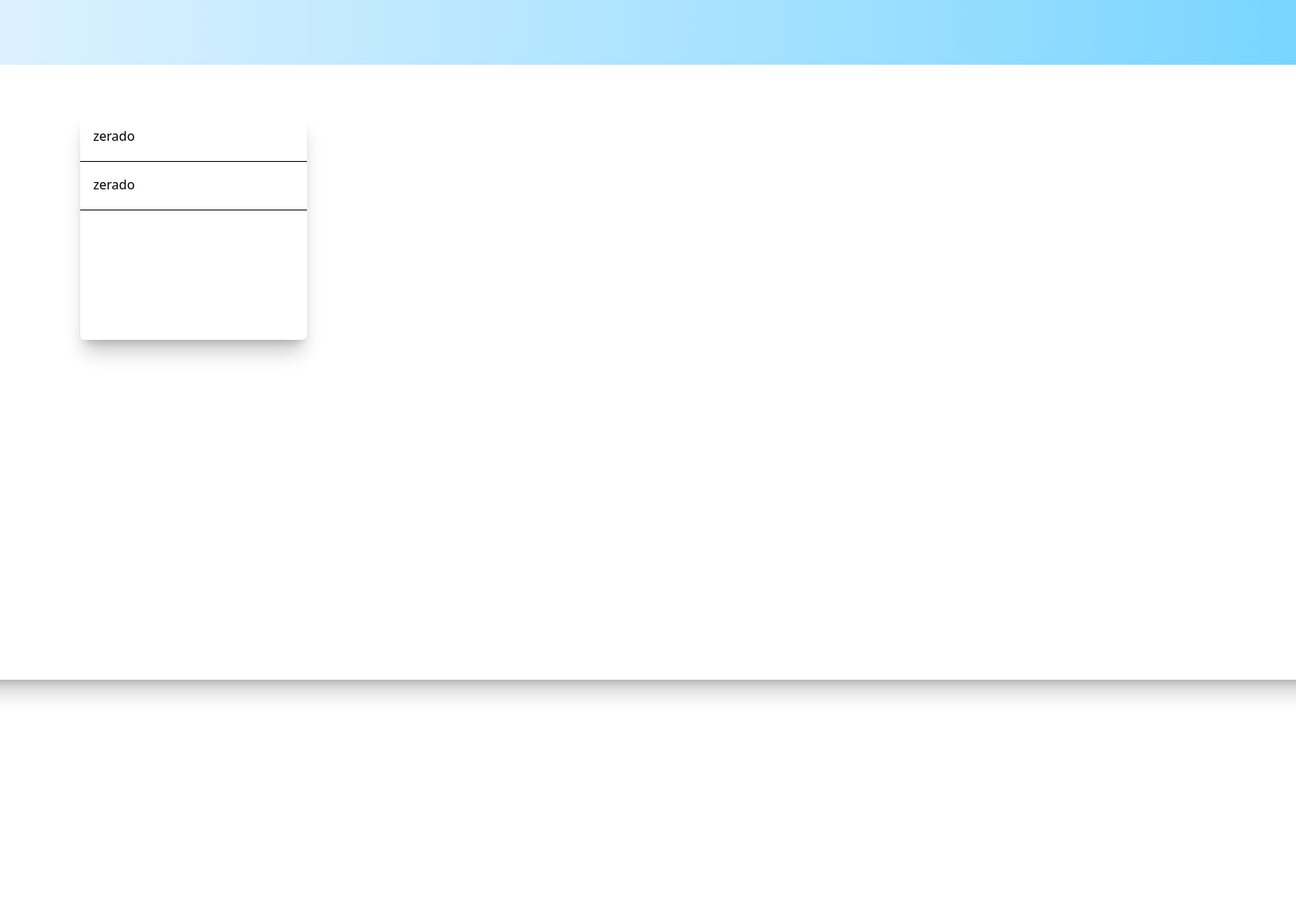
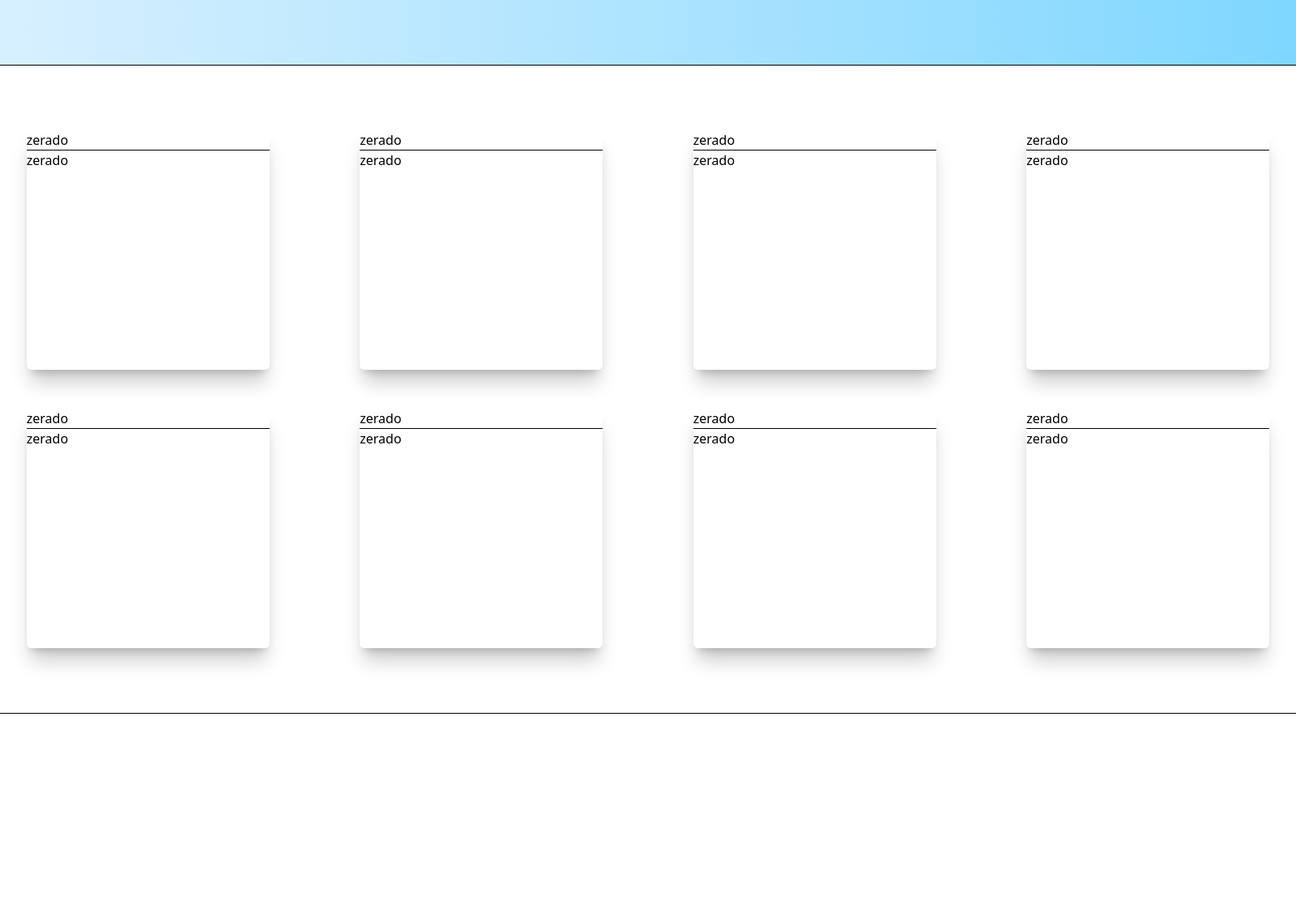
Before and after one commit to Juaoinacio/Estoque, a Django app: page / in a window 1600 px wide; the page is wider, and only the part inside the window is pictured. Shown: the part 64-1196 px from the top of that part at 81% size. After the commit the page ends 946 px from the top of that part, so only its background shows below. Run offline with Django 5.2, Linux system fonts and the light colour scheme; parts of the project's set-up code (start-up, migrations or seed data) failed here and were passed over; some libraries are stand-ins or nearby versions.

Commit message:
Mudança do grid

```diff
--- a/home/templates/home.html
+++ b/home/templates/home.html
@@ -5,14 +5,41 @@
 {% block content %}
 
 <div class="flex justify-center h-screen">
-    <div class="box-content h-70 w-500 bg-linear-to-r from-sky-100 to-sky-300 flex justify-center shadow-xl">
-        <div class="box-content h-190 w-430 bg-white mt-20 shadow-xl/20 ">
-            <div class="grid grid-cols-4 grid-rows-3 gap-4 justify-items-center ml-30 mr-30">
-                <div class="box-content size-70 bg-white mt-15 shadow-xl/20 rounded-md ">
-                    <div class="row-span-1 w-full h-15 rounded-t-md border-b-1 border-black p-4"> zerado</div>
-                    <div class="row-span-2 w-full h-15 rounded-t-md border-b-1 border-black p-4"> zerado</div>
-                </div>
+    <div class="box-content h-70 w-480 bg-linear-to-r from-sky-100 to-sky-300 flex justify-center shadow-xl">
+        <div class="box-content grid grid-cols-4 grid-rows-2 gap-12 h-160 w-430 bg-white shadow-xl/20 border border-1 justify-items-center m-20 p-20">
+            <div class="h-auto w-[300px] bg-white shadow-xl/20  rounded-md">
+                <div class="row-span-1 w-full h-auto rounded-t-md border-b-1 border-black "> zerado</div>
+                <div class="row-span-2 w-full h-30 rounded-t-md "> zerado</div>
             </div>
+            <div class="h-auto w-[300px] bg-white shadow-xl/20  rounded-md">
+                <div class="row-span-1 w-full h-auto rounded-t-md border-b-1 border-black "> zerado</div>
+                <div class="row-span-2 w-full h-30 rounded-t-md "> zerado</div>
+            </div>
+            <div class="h-auto w-[300px] bg-white shadow-xl/20  rounded-md">
+                <div class="row-span-1 w-full h-auto rounded-t-md border-b-1 border-black "> zerado</div>
+                <div class="row-span-2 w-full h-30 rounded-t-md "> zerado</div>
+            </div>
+            <div class="h-auto w-[300px] bg-white shadow-xl/20  rounded-md">
+                <div class="row-span-1 w-full h-auto rounded-t-md border-b-1 border-black "> zerado</div>
+                <div class="row-span-2 w-full h-30 rounded-t-md "> zerado</div>
+            </div>
+            <div class="h-auto w-[300px] bg-white shadow-xl/20  rounded-md">
+                <div class="row-span-1 w-full h-auto rounded-t-md border-b-1 border-black "> zerado</div>
+                <div class="row-span-2 w-full h-30 rounded-t-md "> zerado</div>
+            </div>
+            <div class="h-auto w-[300px] bg-white shadow-xl/20  rounded-md">
+                <div class="row-span-1 w-full h-auto rounded-t-md border-b-1 border-black "> zerado</div>
+                <div class="row-span-2 w-full h-30 rounded-t-md "> zerado</div>
+            </div>
+            <div class="h-auto w-[300px] bg-white shadow-xl/20  rounded-md">
+                <div class="row-span-1 w-full h-auto rounded-t-md border-b-1 border-black "> zerado</div>
+                <div class="row-span-2 w-full h-30 rounded-t-md "> zerado</div>
+            </div>
+            <div class="h-auto w-[300px] bg-white shadow-xl/20  rounded-md">
+                <div class="row-span-1 w-full h-auto rounded-t-md border-b-1 border-black "> zerado</div>
+                <div class="row-span-2 w-full h-30 rounded-t-md "> zerado</div>
+            </div>
+
         </div>
     </div>
 </div>
```
